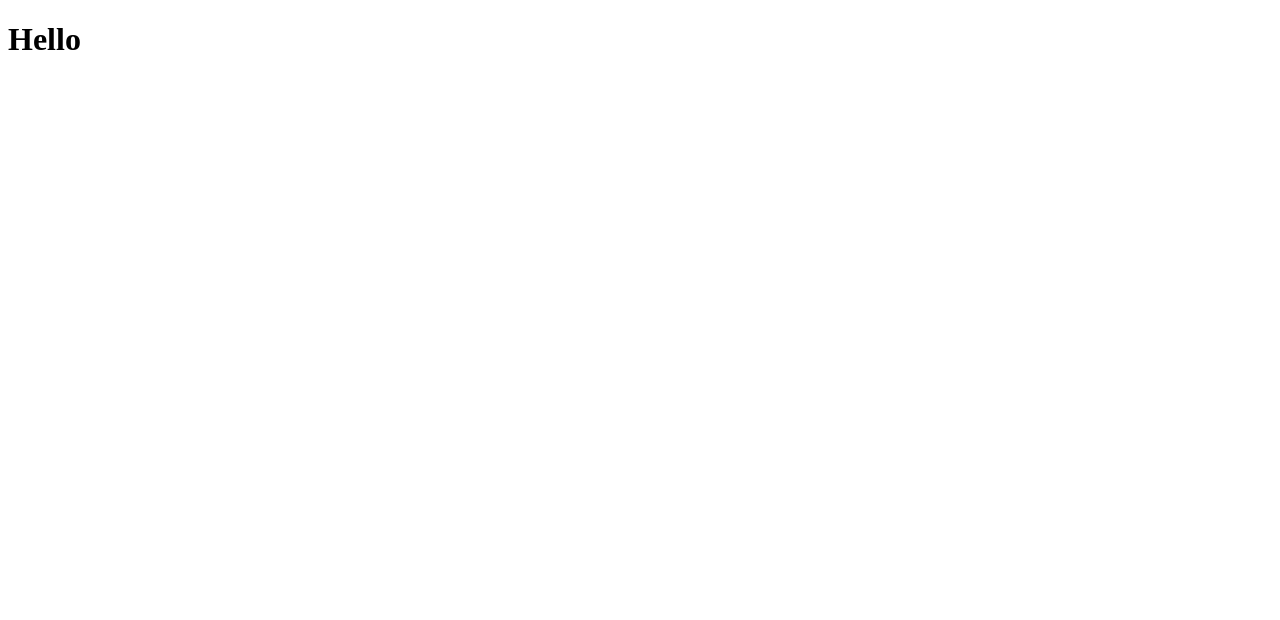
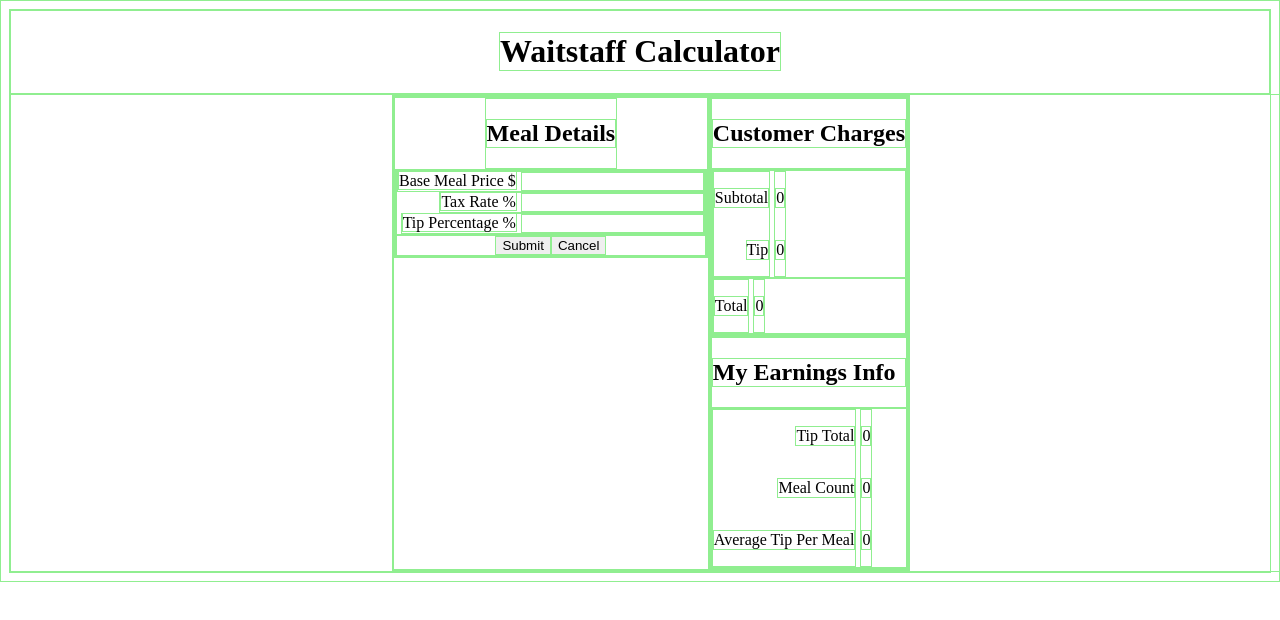
Before and after one commit to joewickes/waitstaff-calc-exercise, a plain HTML site: page index.html in a window 1280 px wide. Drawn offline with nearby package versions, Linux system fonts and the light colour scheme.

Commit message:
Basic functionality working

```diff
--- a/index.html
+++ b/index.html
@@ -4,9 +4,17 @@
   <meta charset="UTF-8">
   <meta name="viewport" content="width=device-width, initial-scale=1.0">
   <title>Document</title>
+  <link rel="stylesheet" href="style.css">
 </head>
 <body>
-  <h1>Hello</h1>
+  <div class="header-container">
+    <h1>Waitstaff Calculator</h1>
+  </div>
+  <main>
+
+  </main>
+
+  <script src="https://cdnjs.cloudflare.com/ajax/libs/cuid/1.3.8/browser-cuid.min.js" integrity="sha512-AvtLzKgbVcTZJ0QZ3nLJoTGN2wiE/emjebM9xneyqhtEBRTsNB+8oeQGkOmyOF+gnJd7k3Zvnghs9m6EuTpTEw==" crossorigin="anonymous"></script>
   <script src="https://code.jquery.com/jquery-3.5.1.slim.min.js" integrity="sha256-4+XzXVhsDmqanXGHaHvgh1gMQKX40OUvDEBTu8JcmNs=" crossorigin="anonymous"></script>
   <script type="module" src="./scripts/main.js"></script>
 </body>
--- a/scripts/main.js
+++ b/scripts/main.js
@@ -1 +1,127 @@
 import store from './store.js';
+
+function render() {
+  $('main').html(`
+    <div class="all-boxes">
+      <div class="left-side">
+        <div class="meal-details-container">
+          <div class="box-header">
+            <h2>Meal Details</h2>
+          </div>
+          <div class="details">
+            <form id="meal-details-form">
+              <div>
+                <label for="base-meal-price">Base Meal Price $</label>
+                <input type="number" name="base-meal-price" id="base-meal-price">
+              </div>
+              <div>
+                <label for="tax-rate">Tax Rate %</label>
+                <input type="number" name="tax-rate" id="tax-rate">
+              </div>
+              <div>
+                <label for="tip-percentage">Tip Percentage %</label>
+                <input type="number" name="tip-percentage" id="tip-percentage">
+              </div>
+            </form>
+            <div class="buttons">
+              <button type="submit" form="meal-details-form" id="form-button">Submit</button>
+              <button id="cancel-button">Cancel</button>
+            </div>
+          </div>
+        </div>
+      </div>
+
+      <div class="right-side">
+        <div class="customer-charges-container">
+          <div>
+            <h2>Customer Charges</h2>
+          </div>
+          <div class="charges">
+            <div class="whole-charges">
+              <div class="left-charges">
+                <p>Subtotal</p>
+                <p>Tip</p>
+              </div>
+              <div class="right-charges">
+                <p>${store.subTotal}</p>
+                <p>${store.tip}</p>
+              </div>
+            </div>
+            <div class="whole-total">
+              <div class="left-total">
+                <p>Total</p>
+              </div>
+              <div class="right-total">
+                <p>${store.total}</p>
+              </div>
+            </div>
+          </div>
+        </div>
+
+        <div class="my-earnings-info-container">
+          <div>
+            <h2>My Earnings Info</h2>
+          </div>
+          <div class="earnings">
+            <div class="left-earnings">
+              <p>Tip Total</p>
+              <p>Meal Count</p>
+              <p>Average Tip Per Meal</p>
+            </div>
+            <div class="right-earnings">
+              <p>${store.tipTotal}</p>
+              <p>${store.mealCount}</p>
+              <p>${store.avgTPM}</p>
+            </div>
+          </div>
+        </div>
+      </div>
+    </div>
+  `);
+}
+
+function handleSubmit() {
+  $('main').on('submit', '#meal-details-form', function(e) {
+    e.preventDefault();
+    const bmpVal = $('#base-meal-price').val();
+    const trVal = $('#tax-rate').val();
+    const tpVal = $('#tip-percentage').val();
+
+    if (validateNums(bmpVal, trVal, tpVal)) {
+      const bmp = parseFloat(bmpVal);
+      const tr = parseFloat(trVal) / 100;
+      const tp = parseFloat(tpVal) / 100;
+      store.details.push(store.createItem(bmp, tr, tp));
+      store.getSubtotal();
+      store.getTip();
+      store.getTotal();
+      store.mealCount++;
+      store.getAvgTPM();
+      render();
+    } else {
+      throw new Error('Please fill out all areas');
+    }
+  });
+
+}
+
+function validateNums(bmp, tr, tp) {
+  const arr = [bmp, tr, tp];
+
+  for (let i = 0; i < arr.length; i++) {
+    const currentParse = parseFloat(arr[i]);
+    if (isNaN(currentParse)) {
+      return false;
+    }
+  }
+  return true;
+}
+
+
+
+function main() {
+  render();
+  handleSubmit();
+}
+
+$(main);
--- a/scripts/store.js
+++ b/scripts/store.js
@@ -1,6 +1,48 @@
-
-
-
-export default {
+const store = {
+  details: [{bmr: 10, tr: .33, tp: .2}],
+  createItem: function(bmp, tr, tp) {
+    return {
+      id: cuid(),
+      bmp: bmp,
+      tr: tr,
+      tp: tp,
+    };
+  },
+  subTotal: 0.00,
+  tip: 0.00,
+  total: 0.00,
+  tipTotal: 0.00,
+  mealCount: 0,
+  avgTPM: 0.00,
+  getSubtotal: function() {
+    const set = this.details[this.details.length - 1];
+    this.subTotal = set.bmp + (set.bmp * set.tr);
+  },
+  getTip: function() {
+    const set = this.details[this.details.length - 1];
+    console.log(set);
+    const tip = set.bmp * set.tp;
+    this.tip = tip;
+    this.tipTotal += tip;
+  },
+  getTotal: function() {
+    this.total = this.subTotal + this.tip;
+  },
+  getAvgTPM: function() {
+    this.avgTPM = this.tipTotal / this.mealCount;
+  },
 
 };
+
+export default store;
+
+// export default {
+//   details,
+//   createItem,
+//   mealCount,
+//   subTotal,
+//   tip,
+//   total,
+//   tipTotal,
+//   avgTPM,
+// };
--- a/style.css
+++ b/style.css
@@ -0,0 +1,67 @@
+*{
+  margin: none;
+  padding: none;
+  border: 1px solid lightgreen;
+}
+main {
+  display: flex;
+  flex-direction: column;
+  align-items: center;
+  width: 100vw;
+}
+
+.all-boxes {
+  display: flex;
+  flex-direction: row;
+  justify-content: center;
+}
+
+.left-side {
+  display: inline-flex;
+  flex-direction: column;
+}
+
+.right-side {
+  display: inline-flex;
+  flex-direction: column;
+}
+
+.header-container {
+  display: flex;
+  justify-content: center;
+}
+
+
+/***** MEAL DETAILS *****/
+
+.meal-details-container {
+  display:flex;
+  flex-direction: column;
+  align-items: center;
+}
+
+/* Form */
+.details form {
+  display: flex;
+  flex-direction: column;
+  align-items: flex-end;
+}
+
+.buttons {
+  display:flex;
+  justify-content: center;
+}
+
+
+.left-charges, .left-total, .left-earnings {
+  display: inline-flex;
+  flex-direction: column;
+  align-items: flex-end;
+}
+
+
+.right-charges, .right-total, .right-earnings {
+  display: inline-flex;
+  flex-direction: column;
+  align-items: flex-start;
+}
```
